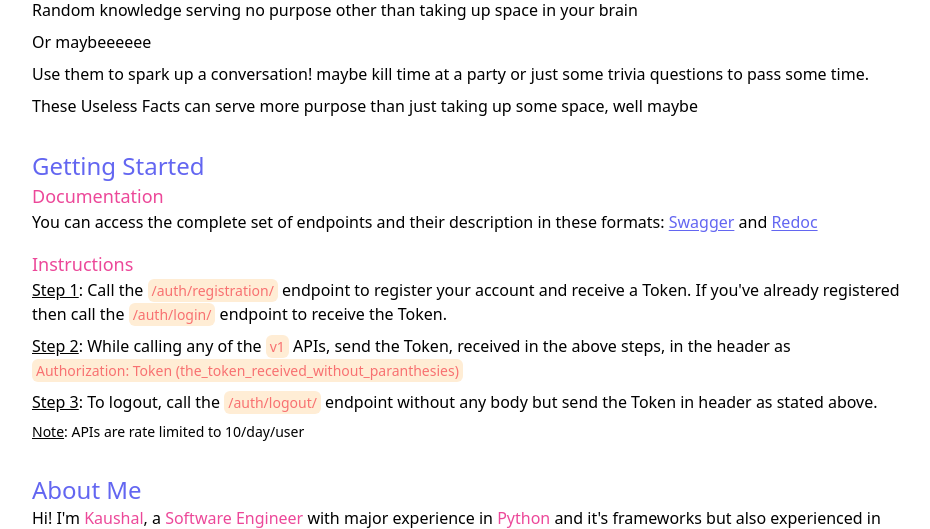
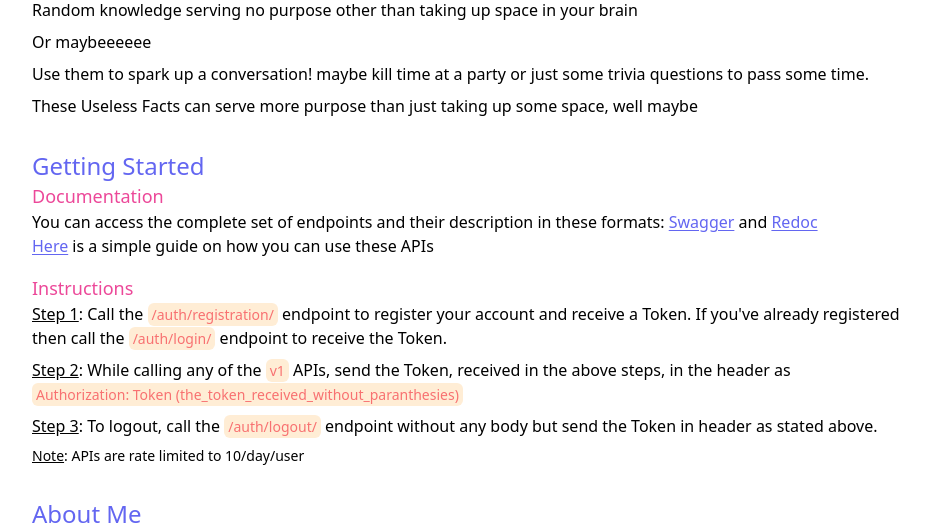
Before and after one commit to skazi019/UselessFactsAPI, a Django app: page / in a window 1280 px wide. Shown: the part 418-947 px from the top of the page, without its empty margins (160-1090 px from the left). Run offline with Django 3.2, Linux system fonts and the light colour scheme; style sheets or scripts are compiled from the project's sources.

Commit message:
adding the guide

```diff
--- a/templates/body.html
+++ b/templates/body.html
@@ -16,6 +16,9 @@
             <a href="{% url 'schema-swagger-ui' %}" class="underline underline-offset-2 text-indigo-500">Swagger</a> and
             <a href="{% url 'schema-redoc' %}" class="underline underline-offset-2 text-indigo-500">Redoc</a>
         </p>
+        <p><a href="https://dev.to/skazi019/a-simple-guide-to-using-the-useless-facts-api-gm3" target="_blank"
+                class="underline underline-offset-2 text-indigo-500">Here</a>
+            is a simple guide on how you can use these APIs</p>
         <h3 class="mt-4 text-lg text-pink-500">Instructions</h3>
         <p>
             <span class="underline">Step 1</span>: Call the <span
```
Also changed, not shown: README.md.
